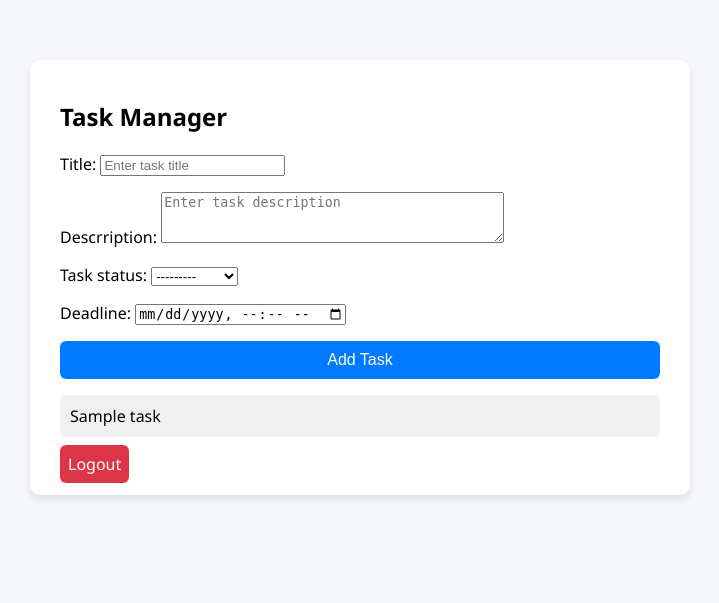
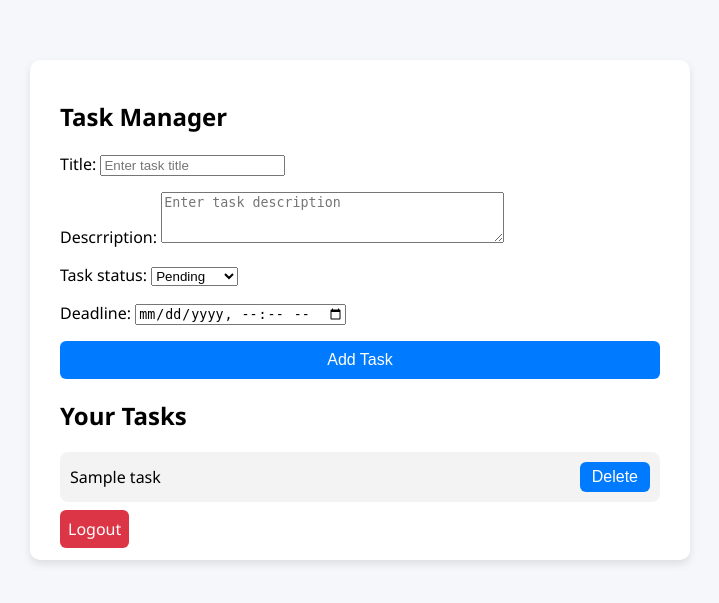
Before and after one commit to mingmarsherpa/django_todo, a Django app: page / in a window 1280 px wide. Shown: the part 42-645 px from the top of the page, without its empty margins (280-999 px from the left). Run offline with Django 5.2, Linux system fonts and the light colour scheme; a user stored in the database is signed in; tables that the repository leaves empty hold one stand-in row (values such as "Sample post").

Commit message:
changed the model to show relation and added delete option

```diff
--- a/templates/todoapp/Add_task.html
+++ b/templates/todoapp/Add_task.html
@@ -10,12 +10,30 @@
 </form>
 
 {% if tasks %}
-    <ul>
+<h2>Your Tasks</h2>
+<ul style="list-style-type: none; padding: 0;">
     {% for task in tasks %}
-        <li>{{ task.title }}</li>
+    <li
+        style="background: #f3f3f3; margin: 6px 0; padding: 10px; border-radius: 8px; display: flex; justify-content: space-between; align-items: center;">
+        <span>{{ task.title }}</span>
+
+        <form method="POST" action="{% url 'delete' task.id %}" style="margin: 0;">
+            {% csrf_token %}
+            <button type="submit" style="
+          background-color: #007bff;
+          color: white;
+          border: none;
+          padding: 6px 12px;
+          border-radius: 6px;
+          cursor: pointer;">Delete</button>
+        </form>
+    </li>
+    {% empty %}
+    <li>No tasks yet!</li>
     {% endfor %}
 </ul>
 {% endif %}
 
-    <a href="{% url 'logout' %}" class="link" style="background:#dc3545; color:white; padding:8px; border-radius:6px; text-decoration:none;">Logout</a>
+<a href="{% url 'logout' %}" class="link"
+    style="background:#dc3545; color:white; padding:8px; border-radius:6px; text-decoration:none;">Logout</a>
 {% endblock %}
--- a/todoapp/models.py
+++ b/todoapp/models.py
@@ -1,4 +1,5 @@
 from django.db import models
+from django.contrib.auth.models import User
 
 # Create your models here.
 
@@ -6,10 +7,10 @@ class Task(models.Model):
     STATUS_CHOICES = [
     ('pending', 'Pending'),
     ('completed', 'Completed')]
-
+    user=models.ForeignKey(User,on_delete=models.CASCADE,null=True,blank=True)
     title=models.CharField(max_length=255)
     descrription=models.TextField(blank=True)
-    task_status=models.CharField(max_length=20,choices=STATUS_CHOICES)
+    task_status=models.CharField(max_length=20,choices=STATUS_CHOICES,default='pending')
     created_on=models.DateTimeField(auto_now_add=True)
     deadline=models.DateTimeField(null=True,blank=True)
 
--- a/todoapp/urls.py
+++ b/todoapp/urls.py
@@ -5,4 +5,5 @@ urlpatterns = [
     path('login/', views.log_in, name='login'),       # Login page
     path('logout/', views.log_out, name='logout'),    # Logout
     path('', views.add_task, name='add_task'),            # Home page (requires login)
+    path('delete/<int:task_id>/',views.delete_task,name='delete')
 ]
--- a/todoapp/views.py
+++ b/todoapp/views.py
@@ -1,4 +1,4 @@
-from django.shortcuts import render,redirect
+from django.shortcuts import render,redirect,get_object_or_404
 from .forms import TaskForm,SignupForm
 from .models import Task
 from django.contrib.auth.decorators import login_required
@@ -34,13 +34,20 @@ def log_out(request):
     logout(request)
     return redirect('login')
 
-@login_required(login_url='login')
+def delete_task(request, task_id):
+    task = get_object_or_404(Task, id=task_id, user=request.user)
+    task.delete()
+    return redirect('add_task')
+
+@login_required
 def add_task(request):
     if request.method == 'POST':
         form=TaskForm(request.POST)
         if form.is_valid():
-            form.save()
+            task=form.save(commit=False)
+            task.user=request.user
+            task.save()
     else:
         form =TaskForm()
-    tasks=Task.objects.all()
+    tasks=Task.objects.filter(user=request.user)
     return render(request,'todoapp/Add_task.html',{'tasks':tasks,'form':form})
```
Also changed, not shown: README.md, todoapp/migrations/0005_task_user.py (added), todoapp/migrations/0006_alter_task_task_status.py (added). Lines whose indentation alone changed are shown as unchanged.
